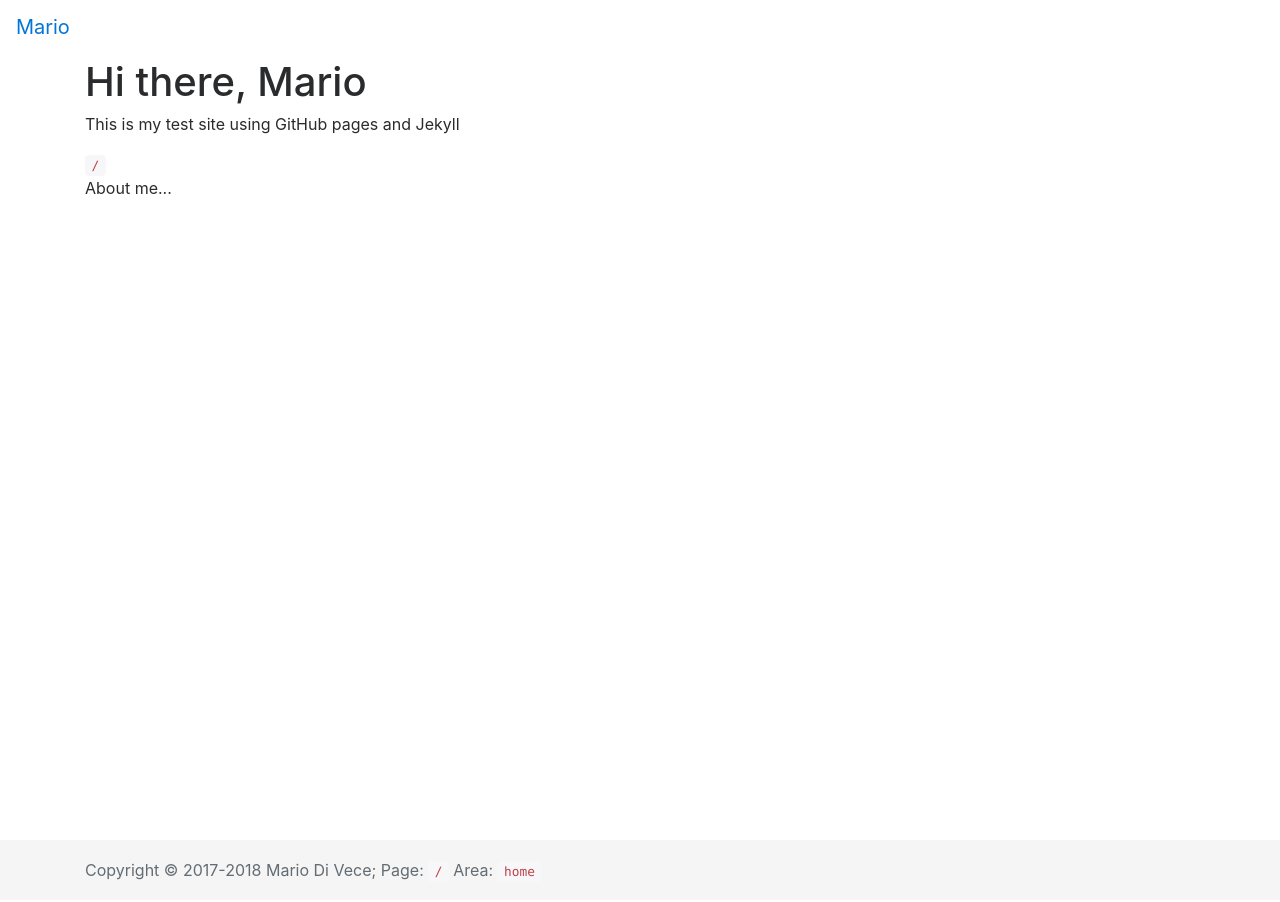
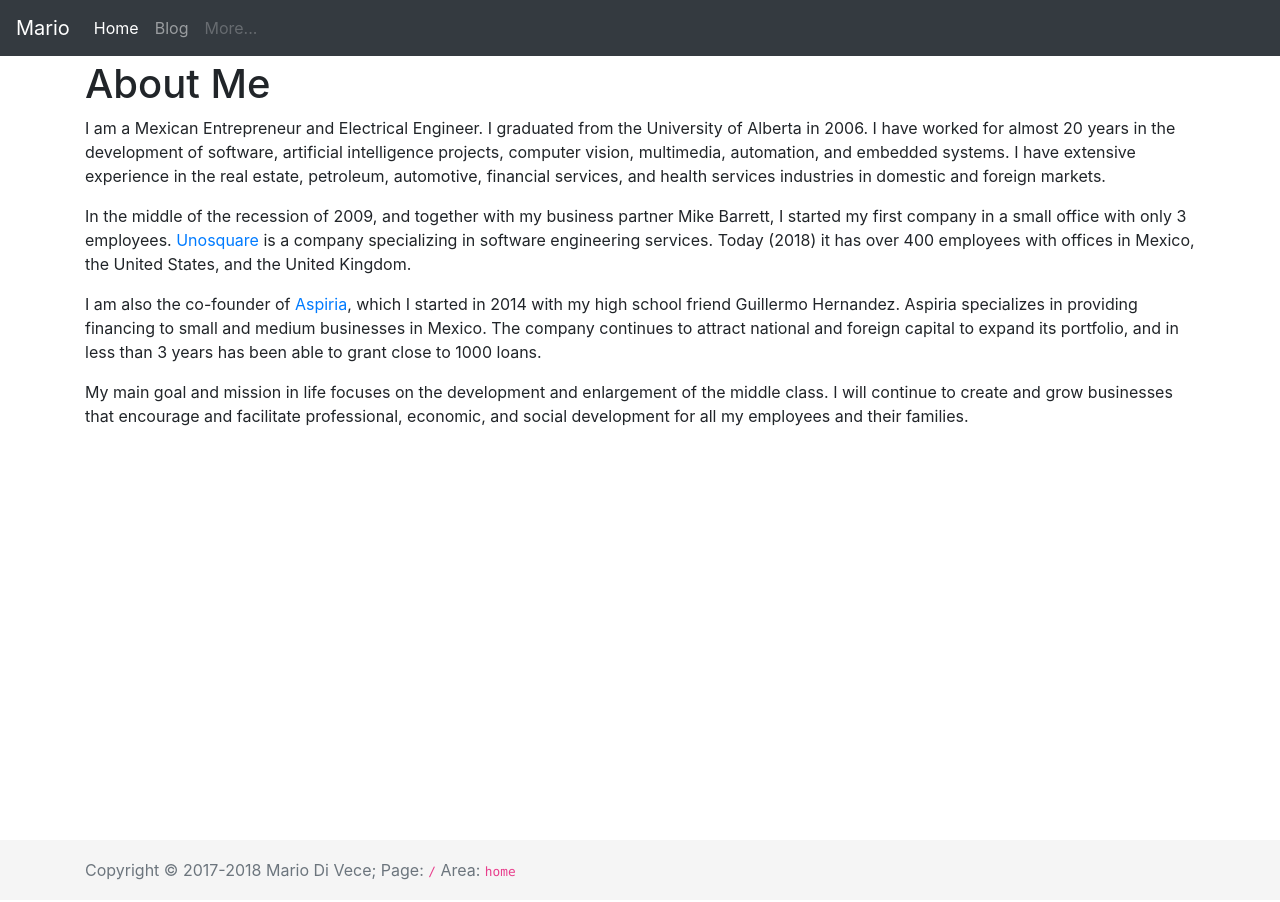
Before and after one commit to mariodivece/mariodivece.github.io, a Jekyll site: the page built from index.html, in a window 1280 px wide. Built offline with Jekyll 4.4.1, drawn with Linux system fonts in a browser that asks for light colours; nearby versions of some CDN libraries; the list of posts is cut into pages by our own code.

Commit message:
updating bootstrap an Jquery version. Adding Bio.

```diff
--- a/404.html
+++ b/404.html
@@ -5,5 +5,7 @@
 
 <div class="error">
     <h1>Whoah, that's a 404 Error</h1>
-    <p class="lead">Hey, sorry, but the page you're trying to access doesn't exist. Try <a href="/">going back to the homepage</a>, or use the navigation menu above to find what you're looking for.</p>
+    <p class="lead">Hey, sorry, but the page you're trying to access doesn't exist.
+    Try <a href="/">going back to the homepage</a>, or use the navigation menu above
+    to find what you're looking for.</p>
 </div>
--- a/_layouts/default.html
+++ b/_layouts/default.html
@@ -5,7 +5,7 @@
     <title>{{ page.title }}</title>
     <meta name="viewport" content="width=device-width, initial-scale=1, shrink-to-fit=no" />
     <meta name="description" content="{% if page.description %}{{ page.description }}{% else %}{{ page.title }}{% endif %}" />
-    <link href="https://maxcdn.bootstrapcdn.com/bootstrap/4.0.0-beta.3/css/bootstrap.min.css" rel="stylesheet" integrity="sha384-Zug+QiDoJOrZ5t4lssLdxGhVrurbmBWopoEl+M6BdEfwnCJZtKxi1KgxUyJq13dy" crossorigin="anonymous" />
+    <link href="https://maxcdn.bootstrapcdn.com/bootstrap/4.0.0/css/bootstrap.min.css" rel="stylesheet" crossorigin="anonymous" />
     <link rel="stylesheet" type="text/css" href="/css/syntax.css" />
     <link rel="stylesheet" type="text/css" href="/css/main.css" />
 </head>
@@ -16,9 +16,9 @@
     </main>
     {% include footer.html %}
 
-    <script src="https://code.jquery.com/jquery-3.2.1.slim.min.js" integrity="sha384-KJ3o2DKtIkvYIK3UENzmM7KCkRr/rE9/Qpg6aAZGJwFDMVNA/GpGFF93hXpG5KkN" crossorigin="anonymous"></script>
-    <script src="https://cdnjs.cloudflare.com/ajax/libs/popper.js/1.12.9/umd/popper.min.js" integrity="sha384-ApNbgh9B+Y1QKtv3Rn7W3mgPxhU9K/ScQsAP7hUibX39j7fakFPskvXusvfa0b4Q" crossorigin="anonymous"></script>
-    <script src="https://maxcdn.bootstrapcdn.com/bootstrap/4.0.0-beta.3/js/bootstrap.min.js" integrity="sha384-a5N7Y/aK3qNeh15eJKGWxsqtnX/wWdSZSKp+81YjTmS15nvnvxKHuzaWwXHDli+4" crossorigin="anonymous"></script>
+    <script src="https://code.jquery.com/jquery-3.3.1.slim.min.js" crossorigin="anonymous"></script>
+    <script src="https://cdnjs.cloudflare.com/ajax/libs/popper.js/1.12.9/umd/popper.min.js" crossorigin="anonymous"></script>
+    <script src="https://maxcdn.bootstrapcdn.com/bootstrap/4.0.0/js/bootstrap.min.js" crossorigin="anonymous"></script>
     <script>
         $(function () {
             $('div.post table').each(function (index, tableEl) {
--- a/index.html
+++ b/index.html
@@ -4,10 +4,36 @@
 area: "home"
 ---
 
-<div class="blurb">
-    <h1>Hi there, Mario</h1>
-    <p>This is my test site using GitHub pages and Jekyll</a></p>
-    <code>{{ page.url }}</code>
+<div class="row">
+    <div class="col-md-12">
+        <h1>About Me</h1>
+    </div>
+    <div class="col-md-12">
+        <p>
+            I am a Mexican Entrepreneur and Electrical Engineer. I graduated from the University of Alberta in 2006.
+            I have worked for almost 20 years in the development of software, artificial intelligence projects, computer
+            vision, multimedia, automation, and embedded systems. I have extensive experience in the real estate, petroleum,
+            automotive, financial services, and health services industries in domestic and foreign markets.
+        </p>
 
-    <p>About me...</p>
+        <p>
+            In the middle of the recession of 2009, and together with my business partner Mike Barrett, I started my
+            first company in a small office with only 3 employees. <a href="https://www.unosquare.com" target="_blank">Unosquare</a>
+            is a company specializing in software engineering services. Today (2018) it has over 400 employees with offices in Mexico,
+            the United States, and the United Kingdom.
+        </p>
+
+        <p>
+            I am also the co-founder of <a href="https://www.aspiria.mx" target="_blank">Aspiria</a>, which I started in 2014
+            with my high school friend Guillermo Hernandez. Aspiria specializes in providing financing to small and medium
+            businesses in Mexico. The company continues to attract national and foreign capital to expand its portfolio, and in
+            less than 3 years has been able to grant close to 1000 loans.
+        </p>
+
+        <p>
+            My main goal and mission in life focuses on the development and enlargement of the middle class. I will continue to
+            create and grow businesses that encourage and facilitate professional, economic, and social development for all my employees
+            and their families.
+        </p>
+    </div>
 </div>
```
